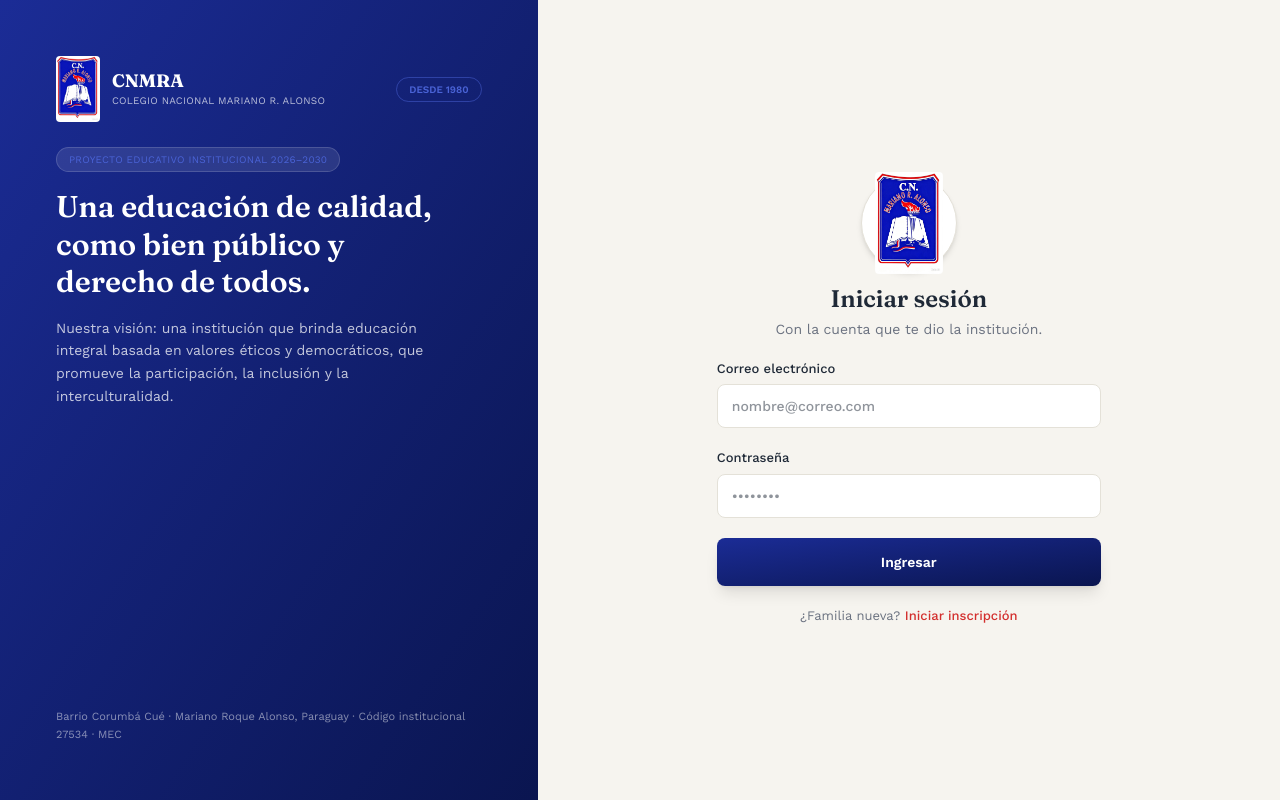
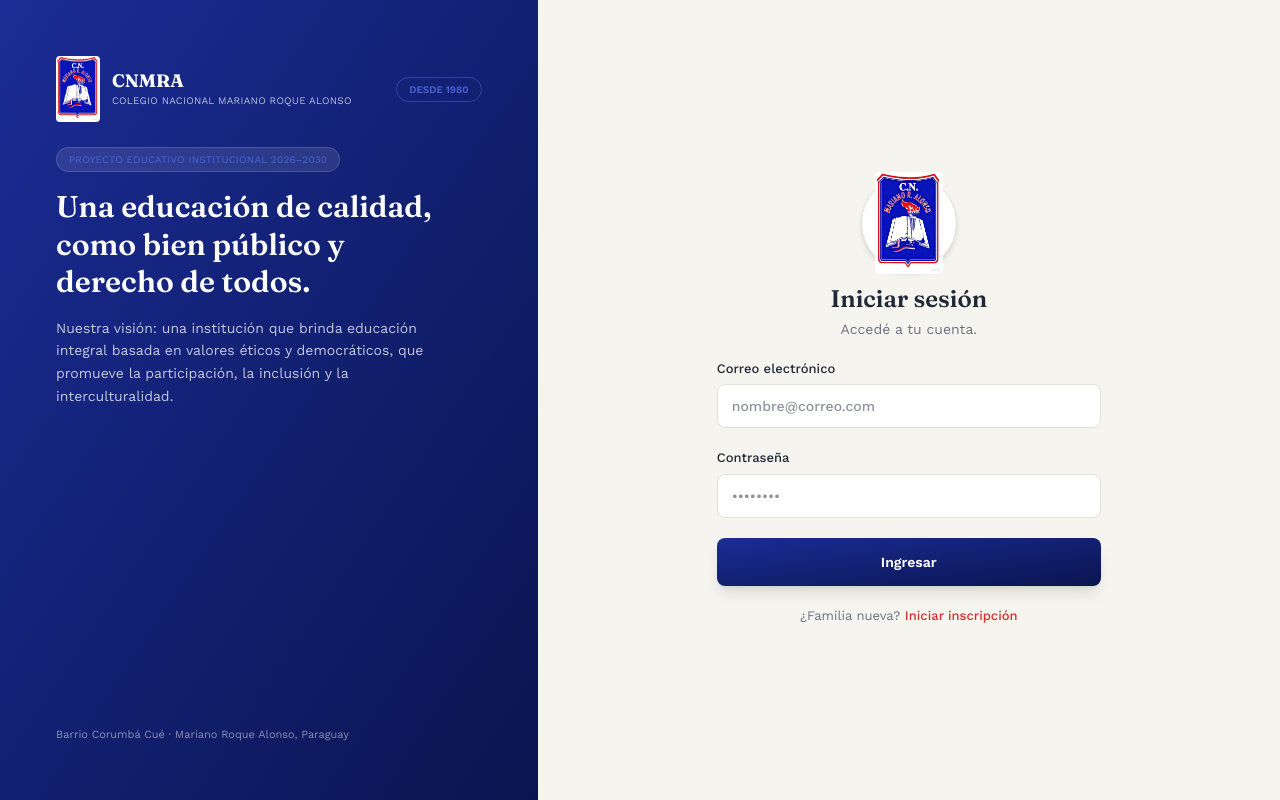
Before and after one commit to CNMRA/cnmra-plataforma, a Next.js app in the folder cnmra-app/: page /login in a window 1280 px wide. Built offline with nearby package versions, Linux system fonts and the light colour scheme; no server answers.

Commit message:
Fix institution name and update login prompts
Updated institution name and modified text prompts for clarity.

```diff
--- a/cnmra-app/src/app/login/page.tsx
+++ b/cnmra-app/src/app/login/page.tsx
@@ -60,7 +60,7 @@ export default function LoginPage() {
               <div>
                 <div className="font-display font-bold text-lg leading-tight">CNMRA</div>
                 <div className="text-[10px] tracking-wide text-white/70">
-                  COLEGIO NACIONAL MARIANO R. ALONSO
+                  COLEGIO NACIONAL MARIANO ROQUE ALONSO
                 </div>
               </div>
             </div>
@@ -85,8 +85,7 @@ export default function LoginPage() {
         </div>
 
         <div className="text-[11px] text-white/50 leading-relaxed">
-          Barrio Corumbá Cué · Mariano Roque Alonso, Paraguay · Código
-          institucional 27534 · MEC
+          Barrio Corumbá Cué · Mariano Roque Alonso, Paraguay
         </div>
       </div>
 
@@ -102,7 +101,7 @@ export default function LoginPage() {
             <div>
               <h2 className="font-display text-2xl">Iniciar sesión</h2>
               <p className="text-sm text-text-soft mt-1">
-                Con la cuenta que te dio la institución.
+                Accedé a tu cuenta.
               </p>
             </div>
           </div>
```
